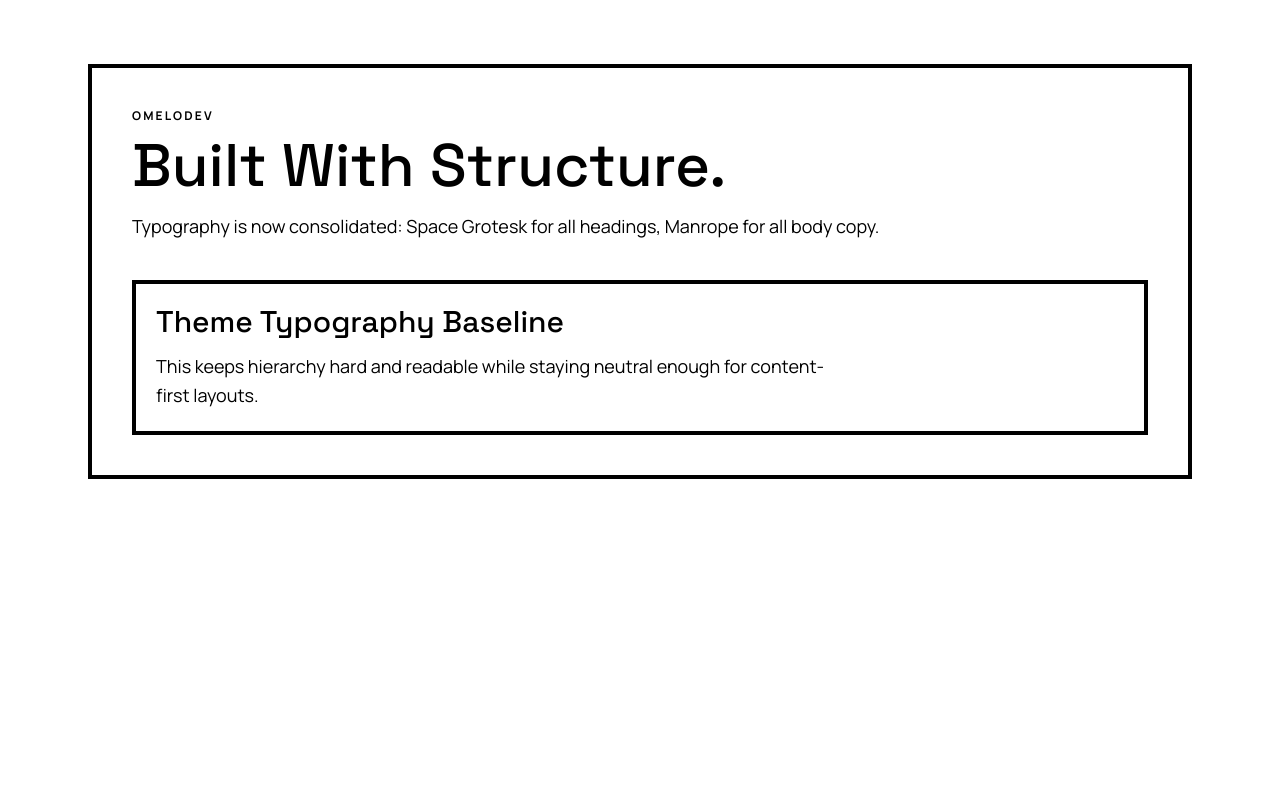
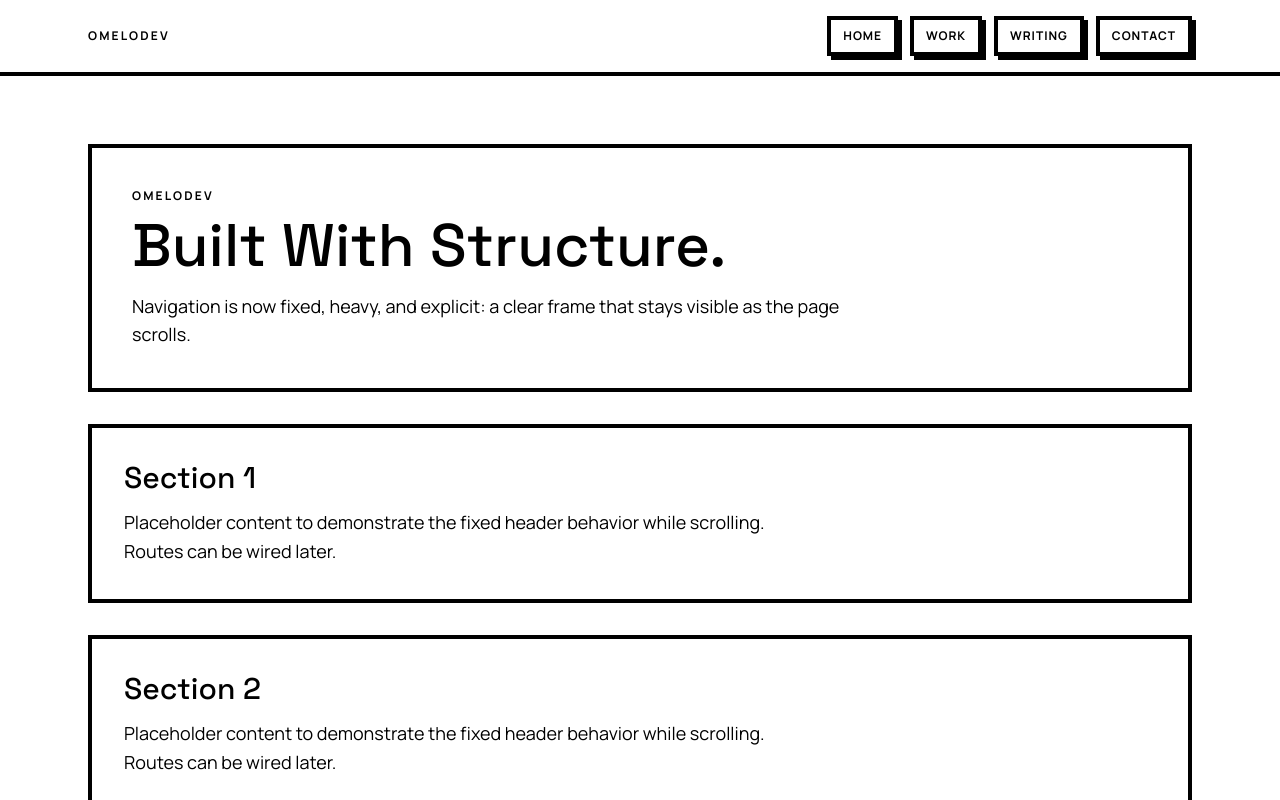
Before and after one commit to melloirl/pomelo, a Vue app: page / in a window 1280 px wide. Shown: the top 800 px of the page. Built offline with nearby package versions, Linux system fonts and the light colour scheme.

Commit message:
feat: app header

```diff
--- a/src/App.vue
+++ b/src/App.vue
@@ -1,18 +1,30 @@
+<script setup lang="ts">
+import AppHeader from './components/AppHeader.vue'
+</script>
+
 <template>
-  <main class="mx-auto min-h-screen w-full max-w-6xl px-6 py-12 sm:py-16">
-    <section class="w-full border-4 border-black p-6 sm:p-10">
-      <p class="text-xs font-bold uppercase tracking-[0.18em]">omelodev</p>
-      <h1 class="mt-3 text-4xl leading-none sm:text-6xl">Built With Structure.</h1>
-      <p class="mt-4 max-w-3xl text-base sm:text-lg">
-        Typography is now consolidated: Space Grotesk for all headings, Manrope for all body copy.
-      </p>
+  <div class="min-h-screen bg-white text-black">
+    <AppHeader />
 
-      <section class="mt-10 border-4 border-black p-5">
-        <h2 class="text-2xl sm:text-3xl">Theme Typography Baseline</h2>
-        <p class="mt-3 max-w-2xl text-base leading-relaxed sm:text-lg">
-          This keeps hierarchy hard and readable while staying neutral enough for content-first layouts.
+    <main class="mx-auto min-h-screen w-full max-w-6xl px-6 pb-12 pt-32 sm:pb-16 sm:pt-36">
+      <section class="w-full border-4 border-black p-6 sm:p-10">
+        <p class="text-xs font-bold uppercase tracking-[0.18em]">omelodev</p>
+        <h1 class="mt-3 text-4xl leading-none sm:text-6xl">Built With Structure.</h1>
+        <p class="mt-4 max-w-3xl text-base sm:text-lg">
+          Navigation is now fixed, heavy, and explicit: a clear frame that stays visible as the page scrolls.
         </p>
       </section>
-    </section>
-  </main>
+
+      <section
+        v-for="panel in 4"
+        :key="panel"
+        class="mt-8 w-full border-4 border-black p-5 sm:p-8"
+      >
+        <h2 class="text-2xl sm:text-3xl">Section {{ panel }}</h2>
+        <p class="mt-3 max-w-2xl text-base leading-relaxed sm:text-lg">
+          Placeholder content to demonstrate the fixed header behavior while scrolling. Routes can be wired later.
+        </p>
+      </section>
+    </main>
+  </div>
 </template>
--- /dev/null
+++ b/src/components/AppHeader.vue
@@ -0,0 +1,25 @@
+<script setup lang="ts">
+const links = ['Home', 'Work', 'Writing', 'Contact'] as const
+</script>
+
+<template>
+  <header class="fixed inset-x-0 top-0 z-50 border-b-4 border-black bg-white">
+    <div class="mx-auto flex w-full max-w-6xl flex-wrap items-center justify-between gap-3 px-6 py-4">
+      <p class="text-xs font-bold uppercase tracking-[0.18em]">omelodev</p>
+
+      <nav aria-label="Primary">
+        <ul class="flex flex-wrap items-center gap-2 sm:gap-3">
+          <li v-for="link in links" :key="link">
+            <a
+              href="#"
+              @click.prevent
+              class="inline-block border-4 border-black bg-white px-3 py-2 text-xs font-bold uppercase tracking-[0.08em] shadow-[4px_4px_0_#000] transition-colors hover:bg-black hover:text-white focus-visible:outline-4 focus-visible:outline-offset-2 focus-visible:outline-black"
+            >
+              {{ link }}
+            </a>
+          </li>
+        </ul>
+      </nav>
+    </div>
+  </header>
+</template>
```
